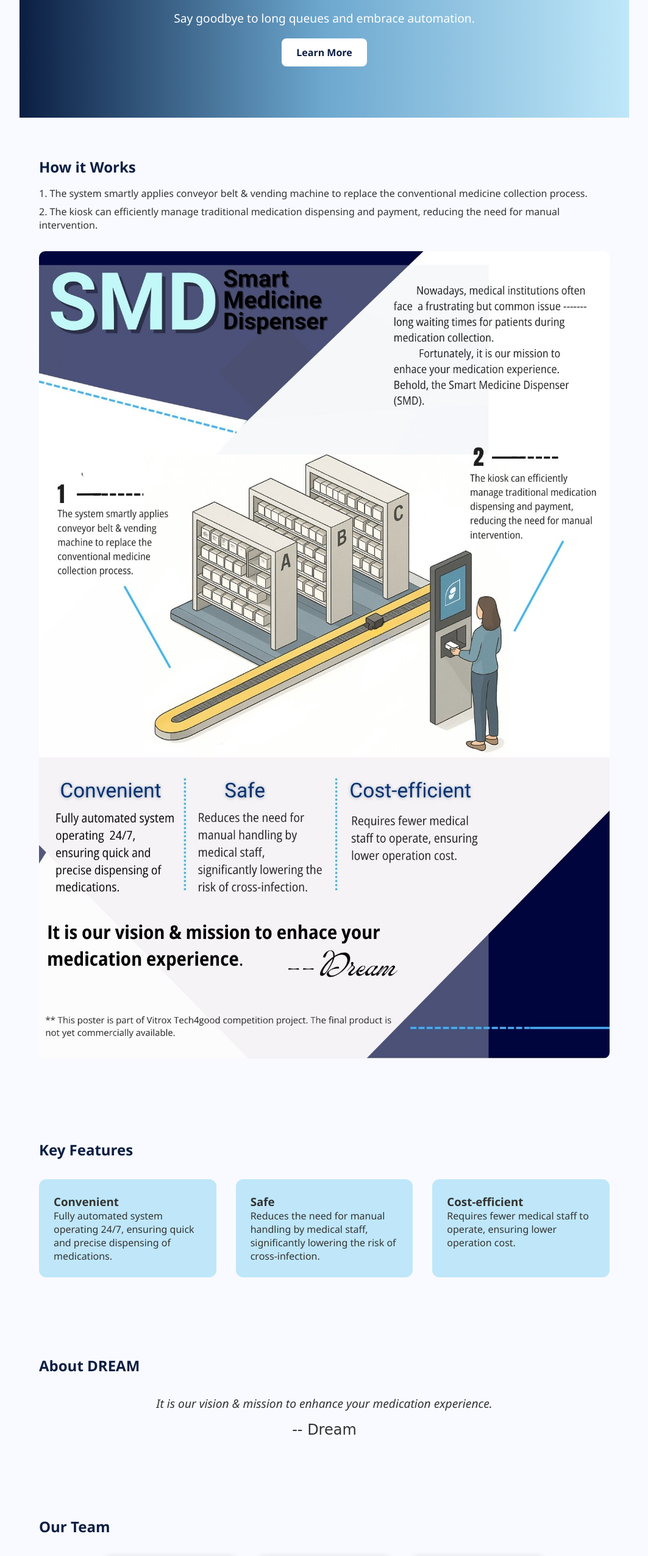
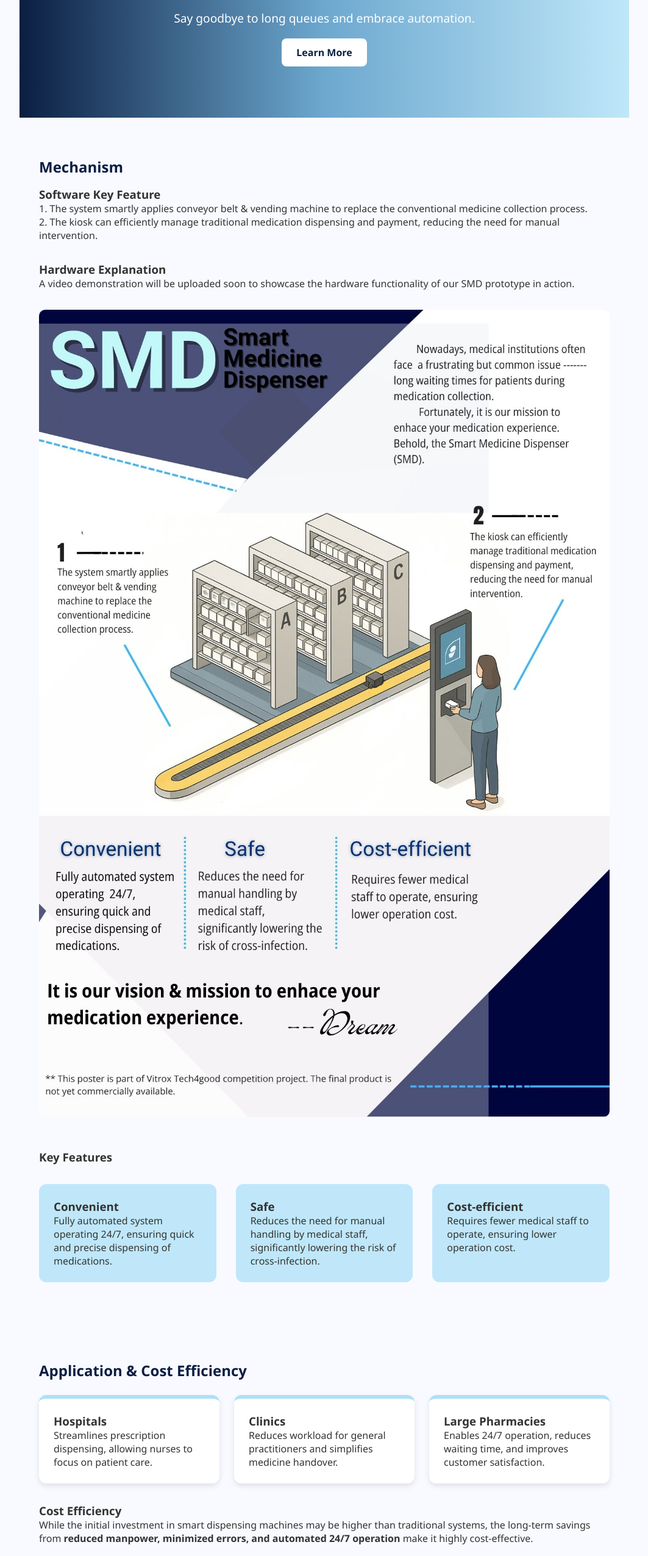
Before and after one commit to Jiahui1260/DREAM, a plain HTML site: page index.html in a window 1280 px wide. Shown: the part 245-2797 px from the top of the page at 61% size, without its empty margins (108-1171 px from the left). Drawn offline with Linux system fonts and the light colour scheme.

Commit message:
Add files via upload

```diff
--- a/index.html
+++ b/index.html
@@ -3,6 +3,7 @@
 <head>
   <meta charset="UTF-8" />
   <meta name="viewport" content="width=device-width, initial-scale=1.0" />
+  <link rel="icon" type="image/png" href="ICON.png" sizes="32x32">
   <title>Smart Medicine Dispenser | DREAM</title>
   <style>
     * {
@@ -17,7 +18,6 @@
       scroll-behavior: smooth;
     }
 
-    /* Header */
     header {
       background: #0b1e42;
       padding: 1rem 2rem;
@@ -54,7 +54,6 @@
       font-weight: bold;
     }
 
-    /* Hero section */
     .hero {
       background: linear-gradient(to right, #0b1e42, #6da8cf, #bfe7f9);
       color: white;
@@ -82,7 +81,6 @@
       background: #bfe7f9;
     }
 
-    /* Section general style with animation */
     section {
       padding: 4rem 2rem;
       max-width: 1000px;
@@ -107,7 +105,6 @@
       margin-bottom: 1rem;
     }
 
-    /* Features */
     .features {
       display: flex;
       flex-wrap: wrap;
@@ -122,20 +119,37 @@
       border-radius: 12px;
       min-width: 250px;
     }
-
     img.poster {
       width: 100%;
       border-radius: 10px;
       margin-top: 2rem;
     }
-
     .quote {
       font-style: italic;
       margin-top: 2rem;
       font-size: 1.2rem;
       text-align: center;
     }
-
+    .card-container {
+      display: flex;
+      justify-content: space-between;
+      gap: 1.5rem;
+      flex-wrap: wrap;
+      margin-top: 1.5rem;
+    }
+    .card {
+      flex: 1 1 30%;
+      background-color: #ffffff;
+      border-radius: 12px;
+      box-shadow: 0 4px 10px rgba(0, 0, 0, 0.1);
+      padding: 1.5rem;
+      text-align: left;
+      transition: transform 0.3s ease;
+      border-top: 6px solid #aee0f8;
+    }
+    .card:hover {
+      transform: translateY(-5px);
+    }
     .team {
       display: flex;
       flex-wrap: wrap;
@@ -143,6 +157,10 @@
       gap: 2rem;
       text-align: center;
       margin-top: 2rem;
+    }
+    .member:hover {
+      transform: scale(1.05);
+      transition: transform 0.3s ease;
     }
     .member {
       background: #e3f3ff;
@@ -178,41 +196,37 @@
   </style>
 </head>
 <body>
-
-  <!-- Header -->
   <header>
     <div class="brand">
-      <div>
-        <img src="ICON.png" alt="SMD Logo" />
-      </div>
+      <div><img src="ICON.png" alt="SMD Logo" /></div>
       Smart Medicine Dispenser
     </div>
     <nav>
       <a href="#home">Home</a>
-      <a href="#how">How it Works</a>
-      <a href="#features">Features</a>
+      <a href="#how">Mechanism</a>
+      <a href="#application">Application</a>
+      <a href="#vision">Vision</a>
       <a href="#about">About</a>
     </nav>
   </header>
 
-  <!-- Hero -->
   <section class="hero" id="home">
     <h1>Smart Medicine Dispenser (SMD)</h1>
     <p>Say goodbye to long queues and embrace automation.</p>
     <a href="#how">Learn More</a>
   </section>
 
-  <!-- How it Works -->
   <section id="how">
-    <h2>How it Works</h2>
+    <h2>Mechanism</h2>
+    <h3>Software Key Feature</h3>
     <p>1. The system smartly applies conveyor belt & vending machine to replace the conventional medicine collection process.</p>
-    <p style="margin-top: 0.5rem">2. The kiosk can efficiently manage traditional medication dispensing and payment, reducing the need for manual intervention.</p>
+    <p>2. The kiosk can efficiently manage traditional medication dispensing and payment, reducing the need for manual intervention.</p>
+
+    <h3 style="margin-top: 2rem">Hardware Explanation</h3>
+    <p>A video demonstration will be uploaded soon to showcase the hardware functionality of our SMD prototype in action.</p>
     <img src="poster.jpg" alt="SMD Poster Illustration" class="poster" />
-  </section>
 
-  <!-- Features -->
-  <section id="features">
-    <h2>Key Features</h2>
+    <h3 style="margin-top: 3rem;">Key Features</h3>
     <div class="features">
       <div class="feature">
         <h3>Convenient</h3>
@@ -229,16 +243,56 @@
     </div>
   </section>
 
-  <!-- About -->
+  <section id="application">
+    <h2>Application & Cost Efficiency</h2>
+    <div class="card-container">
+      <div class="card">
+        <h3>Hospitals</h3>
+        <p>Streamlines prescription dispensing, allowing nurses to focus on patient care.</p>
+      </div>
+      <div class="card">
+        <h3>Clinics</h3>
+        <p>Reduces workload for general practitioners and simplifies medicine handover.</p>
+      </div>
+      <div class="card">
+        <h3>Large Pharmacies</h3>
+        <p>Enables 24/7 operation, reduces waiting time, and improves customer satisfaction.</p>
+      </div>
+    </div>
+    <h3 style="margin-top: 2rem;">Cost Efficiency</h3>
+    <p>
+      While the initial investment in smart dispensing machines may be higher than traditional systems,
+      the long-term savings from <strong>reduced manpower, minimized errors, and automated 24/7 operation</strong> make it highly cost-effective.
+    </p>
+    <p style="margin-top: 1rem;">
+      If implemented efficiently, the total operational cost could even be <strong>lower than current manual systems</strong>, making it a win-win solution for both providers and patients.
+    </p>
+  </section>
+
+  <section id="vision">
+    <h2>Our Vision</h2>
+    <p>In the future, we hope that the SMD will not only function as an automated medication dispenser but also integrate seamlessly with hospital-wide digital systems, driving the healthcare industry toward intelligence and automation.</p>
+    <h3>Diverse Payment Options</h3>
+    <p>Supports multiple payment methods, including e-wallets, credit cards, and mobile payments, enhancing patient convenience and reducing the complexity of cash transactions.</p>
+    <p>Eliminates the need for manual billing, further reducing the workload of nurses and pharmacy staff.</p>
+    <h3>Expanded Scope of Application</h3>
+    <p>Future iterations will not be limited to solid medications but will support liquid drugs, special medications, and even customized prescriptions.</p>
+    <p>Advanced refrigeration and temperature control technologies will ensure safe storage and precise dispensing of medications.</p>
+    <h3>Hospital Automation Workflow</h3>
+    <p>Seamless integration with Hospital Information Systems (HIS) and Electronic Medical Records (EMR), enabling an end-to-end process from prescription issuance → automatic dispensing → patient pickup via QR code.</p>
+    <p>AI and big data analytics will optimize inventory management, reduce waste, and ensure a stable medication supply.</p>
+    <h3>Smart Healthcare Ecosystem</h3>
+    <p>The Intelligent Medication Pickup System will become a key component of hospital automation, allowing medical staff to focus on higher-value healthcare services.</p>
+    <p>Patients will enjoy faster, more accurate, and more convenient medication retrieval experiences, enhancing overall service quality and efficiency in the medical industry.</p>
+    <p>Through these upgrades, the Intelligent Medication Pickup System will play a crucial role in hospital automation, driving the healthcare industry towards a smarter and more efficient future.</p>
+  </section>
+
   <section id="about">
     <h2>About DREAM</h2>
     <p class="quote">It is our vision & mission to enhance your medication experience.</p>
     <p style="text-align: center; margin-top: 1rem; font-family: cursive; font-size: 1.5rem;">-- Dream</p>
-  </section>
 
-  <!-- Team Section -->
-  <section id="team">
-    <h2>Our Team</h2>
+    <h2 style="margin-top: 3rem;">Our Team</h2>
     <div class="team">
       <div class="member">
         <img src="2.jpg" alt="WONG ZHI YING" />
@@ -258,10 +312,8 @@
     </div>
   </section>
 
-  <!-- Footer -->
   <footer>
     &copy; 2025 DREAM Team. All rights reserved.
   </footer>
-
 </body>
 </html>
```
